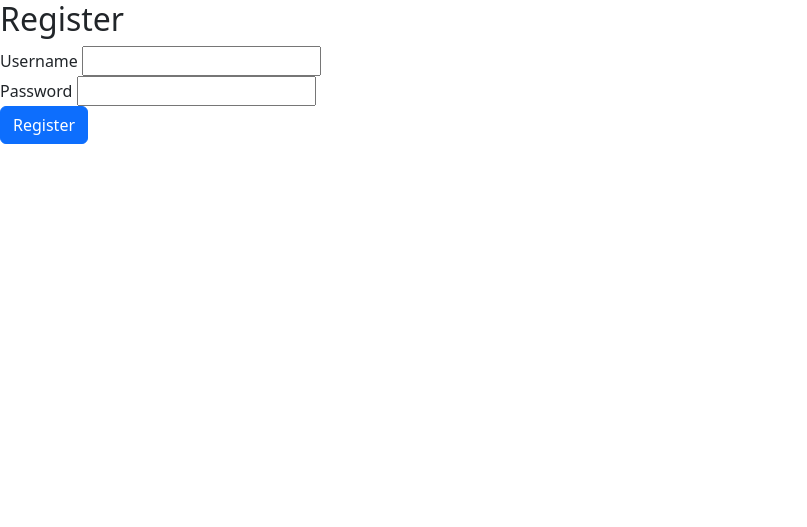
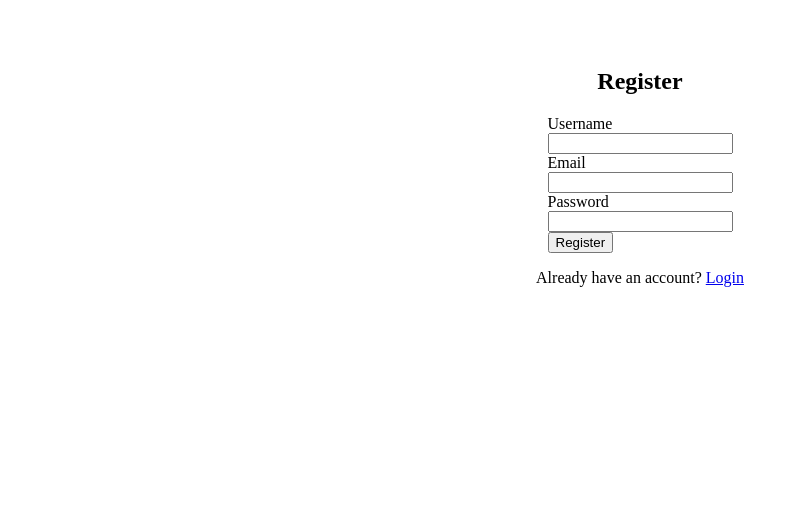
Before and after one commit to lest9540/CSCI3308-GroupProject-011-3, a Node server app: template ProjectSourceCode/views/pages/register.hbs in a window 1280 px wide. Shown: the top 527 px of the page, without its empty margins (0-807 px from the left). Run offline with Node 20, Linux system fonts and the light colour scheme; the template is opened without the code that fills it, so the values that code supplies are empty; some libraries are stand-ins or nearby versions.

Commit message:
Added email onto register page

```diff
--- a/ProjectSourceCode/init_data/create.sql
+++ b/ProjectSourceCode/init_data/create.sql
@@ -1,6 +1,7 @@
 DROP TABLE IF EXISTS users;
 CREATE TABLE users (
     username VARCHAR(50) PRIMARY KEY,
+    email VARCHAR(50),
     password VARCHAR(60) NOT NULL
 );
 SELECT * FROM users;
--- a/ProjectSourceCode/views/pages/register.hbs
+++ b/ProjectSourceCode/views/pages/register.hbs
@@ -1,11 +1,32 @@
 {{>message}}
 <div>
-    <h2>Register</h1>
-    <form action="/register" method="POST">
-        <label>Username</label>
-        <input type="text" id="username" name="username"></input><br>
-        <label>Password</label>
-        <input type="text" id="password" name="password"></input><br>
-        <button class="btn btn-primary" type="submit">Register</button>
+<body>
+    <div style="display: flex; flex-direction: column; align-items: center;">
+        <h2 style="margin-top: 60px;">Register</h1>
+
+        <form action="/register" method="POST">
+            <div class="mb-3">
+                <label class="fw-semibold">Username</label>
+                <div><input type="text" id="username" name="username"></input><br></div>
+            </div>
+
+            <div class="mb-3">
+                <label class="fw-semibold">Email</label>
+                <div><input type="text" id="email" name="email"></input><br></div>
+            </div>
+
+            <div class="mb-3">
+                <label class="fw-semibold">Password</label>
+                <div><input type="text" id="password" name="password"></input><br></div>
+            </div>
+
+            <button class="btn btn-primary" type="submit">Register</button>
     </form>
+
+            <div>
+                Already have an account?
+                <a href="/login">Login</a>
+            </div>
+    </div>
+</body>
 </div>
```
